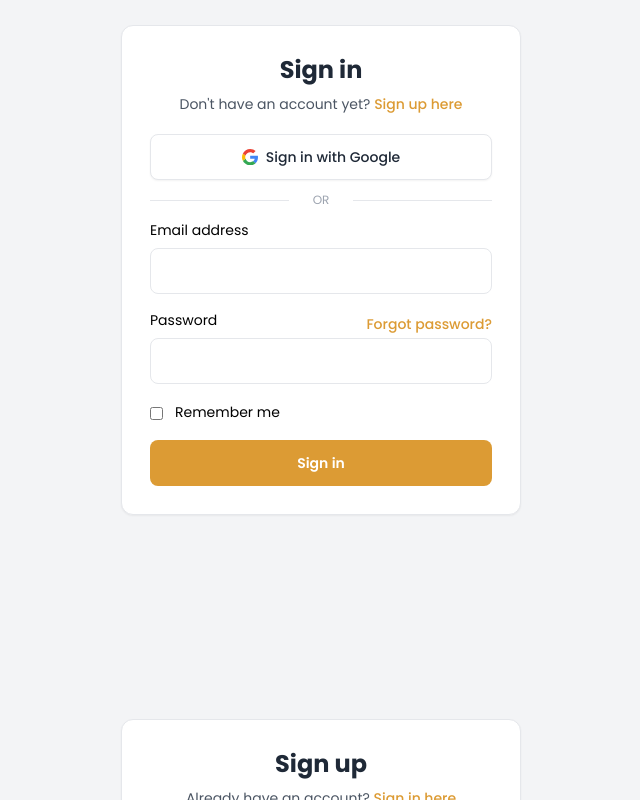
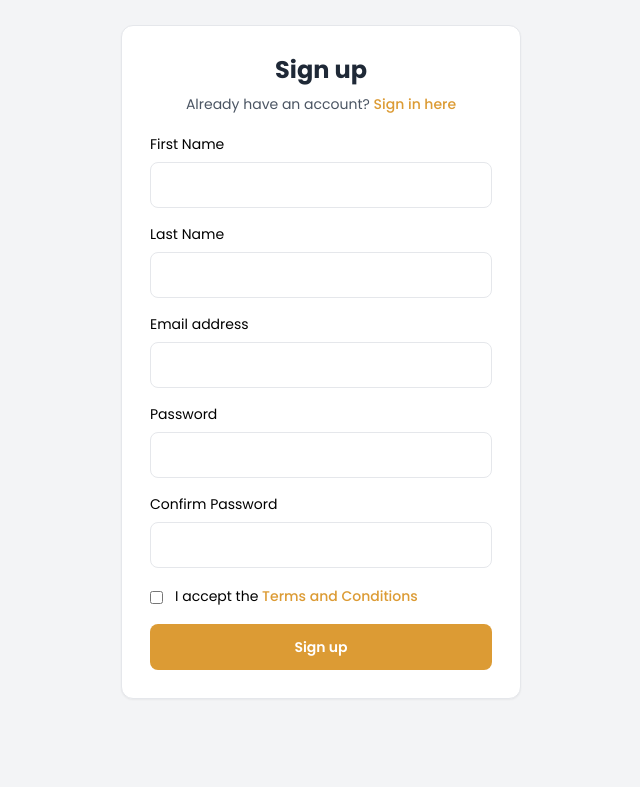
Before and after one commit to Skill-MINer/skillminer-front, an Angular app: page /signup in a window 1280 px wide. Before the commit this address led to /. Shown: the part 1500-2300 px from the top of the page, without its empty margins (319-959 px from the left). Built offline with nearby package versions, Linux system fonts and the light colour scheme.

Commit message:
Add login and signup routes, update login and signup components

```diff
--- a/src/app/app.component.html
+++ b/src/app/app.component.html
@@ -15,7 +15,10 @@
   </div>
   <app-card-container></app-card-container>
   <app-footer></app-footer>
+  <!--
   <app-login></app-login>
   <app-signup></app-signup>
   <app-recover-account></app-recover-account>
+  -->
+  <router-outlet></router-outlet>
 </div>
--- a/src/app/app.routes.ts
+++ b/src/app/app.routes.ts
@@ -1,3 +1,8 @@
 import { Routes } from '@angular/router';
+import { LoginComponent } from './components/login/login.component';
+import { SignupComponent } from './components/signup/signup.component';
 
-export const routes: Routes = [];
+export const routes: Routes = [
+    { path: 'login', component: LoginComponent },
+    { path: 'signup', component: SignupComponent }
+];
--- a/src/app/components/signup/signup.component.html
+++ b/src/app/components/signup/signup.component.html
@@ -21,6 +21,7 @@
           </div>
 
           <div class="mt-5">
+            <!--
             <button
               type="button"
               class="w-full py-3 px-4 inline-flex justify-center items-center gap-x-2 text-sm font-medium rounded-lg border border-gray-200 bg-white text-gray-800 shadow-sm hover:bg-gray-50 disabled:opacity-50 disabled:pointer-events-none dark:bg-slate-900 dark:border-gray-700 dark:text-white dark:hover:bg-gray-800 dark:focus:outline-none dark:focus:ring-1 dark:focus:ring-gray-600"
@@ -57,10 +58,74 @@
             >
               Or
             </div>
-
+            -->
             <!-- Form -->
-            <form>
+            <form (ngSubmit)="onSubmit()">
               <div class="grid gap-y-4">
+                <!-- Form Group -->
+                <div>
+                  <label for="firstName" class="block text-sm mb-2 dark:text-white">First Name</label>
+                  <div class="relative">
+                    <input
+                      type="text"
+                      id="firstName"
+                      name="firstName"
+                      class="py-3 px-4 block w-full border border-gray-200 rounded-lg text-sm focus:border-primary focus:ring-primary disabled:opacity-50 disabled:pointer-events-none dark:bg-slate-900 dark:border-gray-700 dark:text-gray-400 dark:focus:ring-gray-600"
+                      required
+                      aria-describedby="firstName-error"
+                    />
+                    <div class="hidden absolute inset-y-0 end-0 pointer-events-none pe-3">
+                      <svg
+                        class="size-5 text-red-500"
+                        width="16"
+                        height="16"
+                        fill="currentColor"
+                        viewBox="0 0 16 16"
+                        aria-hidden="true"
+                      >
+                        <path
+                          d="M16 8A8 8 0 1 1 0 8a8 8 0 0 1 16 0zM8 4a.905.905 0 0 0-.9.995l.35 3.507a.552.552 0 0 0 1.1 0l.35-3.507A.905.905 0 0 0 8 4zm.002 6a1 1 0 1 0 0 2 1 1 0 0 0 0-2z"
+                        />
+                      </svg>
+                    </div>
+                  </div>
+                  <p class="hidden text-xs text-red-600 mt-2" id="firstName-error">
+                    Please enter your first name
+                  </p>
+                </div>
+                <!-- End Form Group -->
+                <!-- Form Group -->
+                <div>
+                  <label for="lastName" class="block text-sm mb-2 dark:text-white">Last Name</label>
+                  <div class="relative">
+                    <input
+                      type="text"
+                      id="lastName"
+                      name="lastName"
+                      class="py-3 px-4 block w-full border border-gray-200 rounded-lg text-sm focus:border-primary focus:ring-primary disabled:opacity-50 disabled:pointer-events-none dark:bg-slate-900 dark:border-gray-700 dark:text-gray-400 dark:focus:ring-gray-600"
+                      required
+                      aria-describedby="lastName-error"
+                    />
+                    <div class="hidden absolute inset-y-0 end-0 pointer-events-none pe-3">
+                      <svg
+                        class="size-5 text-red-500"
+                        width="16"
+                        height="16"
+                        fill="currentColor"
+                        viewBox="0 0 16 16"
+                        aria-hidden="true"
+                      >
+                        <path
+                          d="M16 8A8 8 0 1 1 0 8a8 8 0 0 1 16 0zM8 4a.905.905 0 0 0-.9.995l.35 3.507a.552.552 0 0 0 1.1 0l.35-3.507A.905.905 0 0 0 8 4zm.002 6a1 1 0 1 0 0 2 1 1 0 0 0 0-2z"
+                        />
+                      </svg>
+                    </div>
+                  </div>
+                  <p class="hidden text-xs text-red-600 mt-2" id="lastName-error">
+                    Please enter your last name
+                  </p>
+                </div>
+                <!-- End Form Group -->
                 <!-- Form Group -->
                 <div>
                   <label for="email" class="block text-sm mb-2 dark:text-white"
--- a/src/app/components/signup/signup.component.ts
+++ b/src/app/components/signup/signup.component.ts
@@ -8,5 +8,23 @@
   styleUrl: './signup.component.sass'
 })
 export class SignupComponent {
+  firstName: string;
+  lastName: string;
+  email: string;
+  password: string;
 
+  constructor() {
+    this.firstName = '';
+    this.lastName = '';
+    this.email = '';
+    this.password = '';
+  }
+
+  onSubmit() {
+    console.log('Form submitted');
+    console.log('First name: ' + this.firstName);
+    console.log('Last name: ' + this.lastName);
+    console.log('Email: ' + this.email);
+    console.log('Password: ' + this.password)
+  }
 }
```
Also changed, not shown: src/app/components/login/login.component.html (line endings or trailing spaces).
